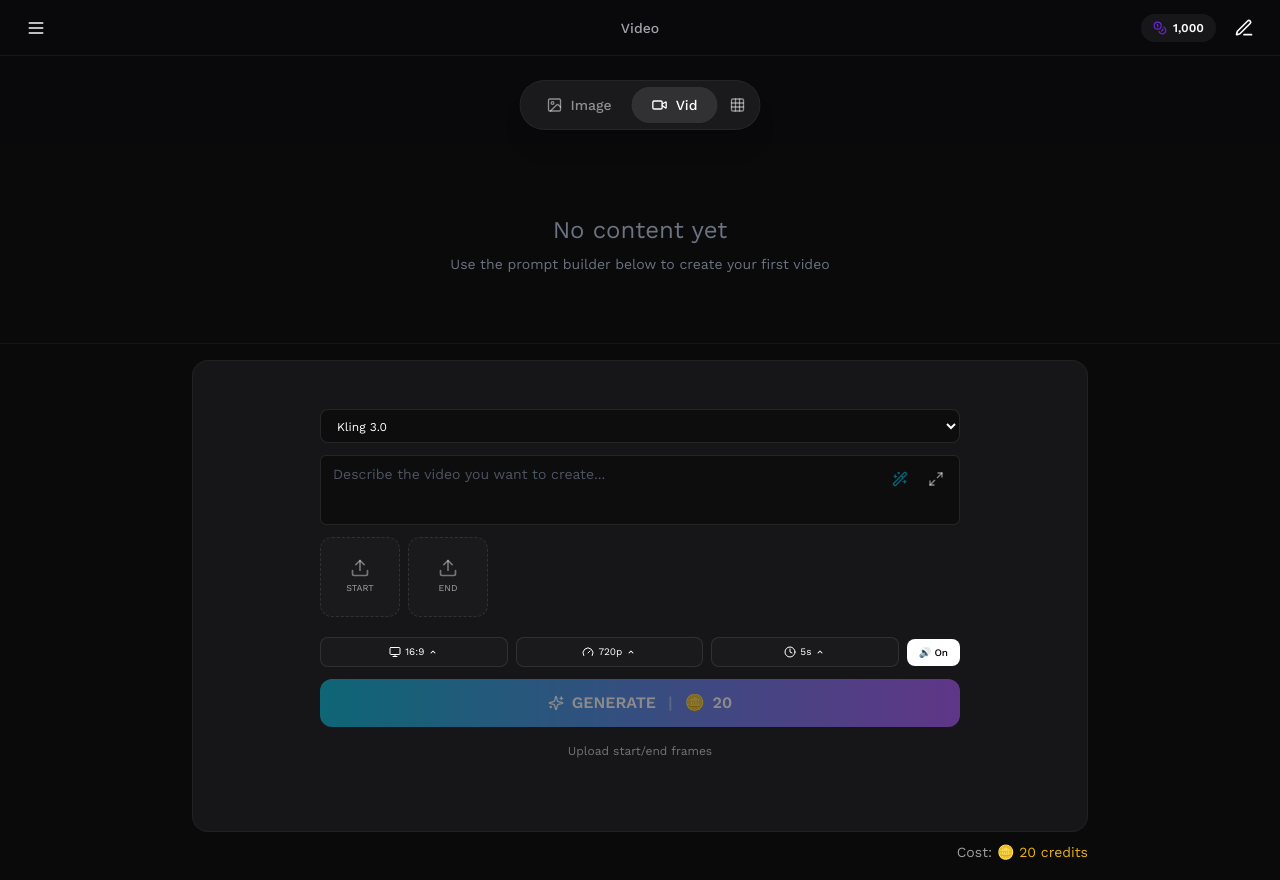
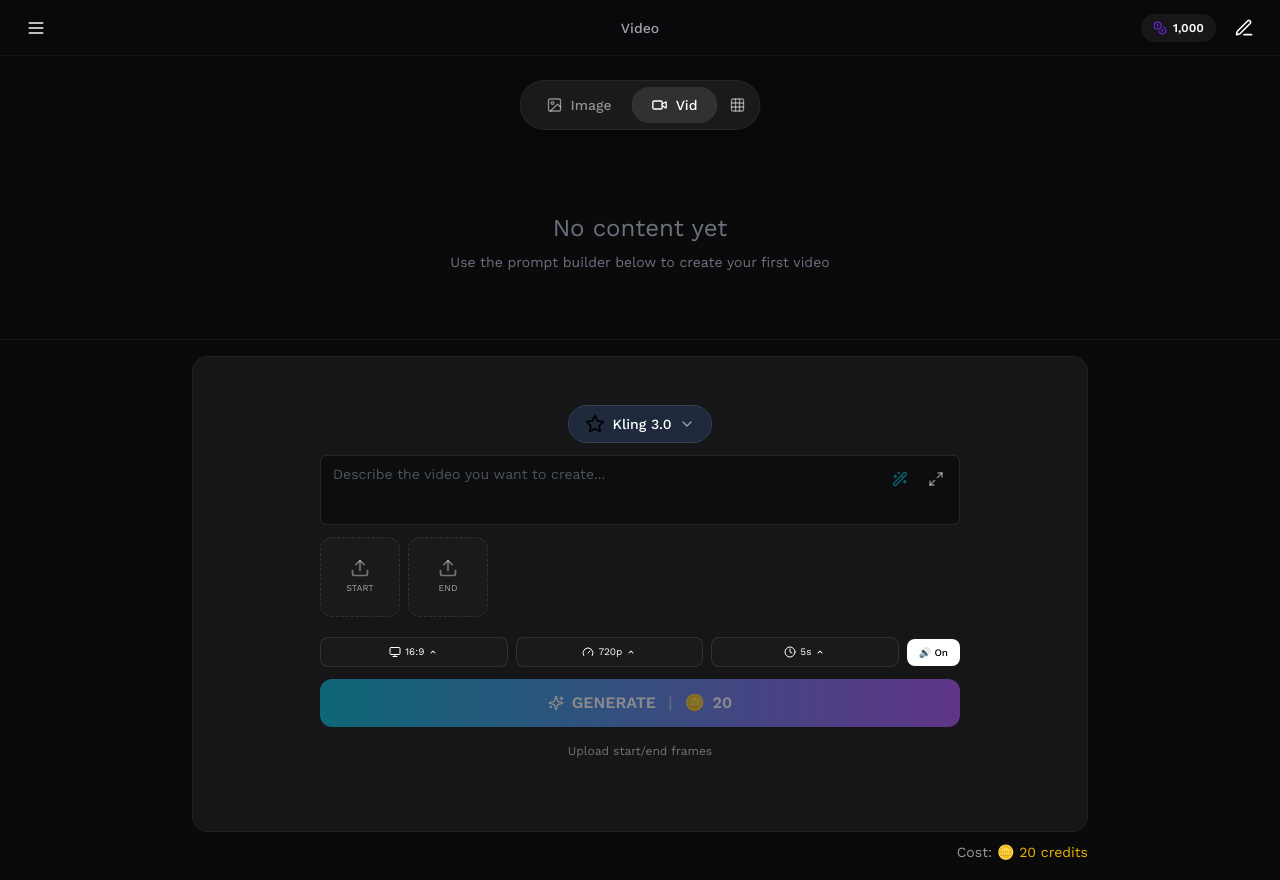
Before and after one commit to ashinstinct/sg-3f9e0639-0e46-47e0-ba87-cf415efaed8a-1774293159, a Next.js app: page /video/generate in a window 1280 px wide. Built offline with nearby package versions, Linux system fonts and the light colour scheme.

Commit message:
feat(ui): add model selector to video generation page

```diff
--- a/src/pages/video/generate.tsx
+++ b/src/pages/video/generate.tsx
@@ -1,6 +1,7 @@
 import { useState, useEffect } from "react";
 import { SEO } from "@/components/SEO";
 import { Navigation } from "@/components/Navigation";
+import { ModelSelector, ModelOption } from "@/components/ModelSelector";
 import { ImageIcon, Video, Grid3x3, Clock, Monitor, Gauge, Plus, Upload, X, Check, Loader2, Wand2, Maximize2, Sparkles } from "lucide-react";
 import { supabase } from "@/integrations/supabase/client";
 import { Button } from "@/components/ui/button";
@@ -520,6 +521,15 @@ export default function VideoGenerate() {
   ];
 
   const videoModels = videoModelGroups.flatMap(group => group.models);
+  // Build ModelOption array for the selector
+  const modelOptions: ModelOption[] = videoModels.map(m => ({
+    id: m.id,
+    name: m.name,
+    description: `${m.credits} credits · ${m.durations?.join("/")}s · ${m.qualities?.join("/")}`,
+    logo: m.logo,
+    tier: m.credits >= 25 ? "pro" as const : "free" as const,
+  }));
+
   const currentModel = videoModels.find(m => m.id === selectedModel);
   const creditCost = currentModel?.credits || 0;
 
@@ -737,27 +747,18 @@ export default function VideoGenerate() {
                 <div className="max-w-2xl mx-auto px-4 pt-8 pb-8">
                   {/* Model Dropdown */}
                   <div className="mb-3">
-                    <select
-                      value={selectedModel}
-                      onChange={(e) => {
-                        setSelectedModel(e.target.value);
+                    <ModelSelector
+                      models={modelOptions}
+                      selected={selectedModel}
+                      onSelect={(id) => {
+                        setSelectedModel(id);
                         setStartFrame(null);
                         setEndFrame(null);
                         setElementImages([]);
                         setUploadedVideo(null);
                       }}
-                      className="model-select w-full bg-[#0d0d0d] text-white border border-white/10 rounded-lg px-3 py-2 text-xs focus:border-cyan-500/50 focus:ring-cyan-500/20 outline-none"
-                    >
-                      {videoModelGroups.map(group => (
-                        <optgroup key={group.company} label={group.company}>
-                          {group.models.map(model => (
-                            <option key={model.id} value={model.id}>
-                              {model.name}
-                            </option>
-                          ))}
-                        </optgroup>
-                      ))}
-                    </select>
+                      className="w-full flex justify-center"
+                    />
                   </div>
 
                   {/* Prompt with Expand Button */}
```
